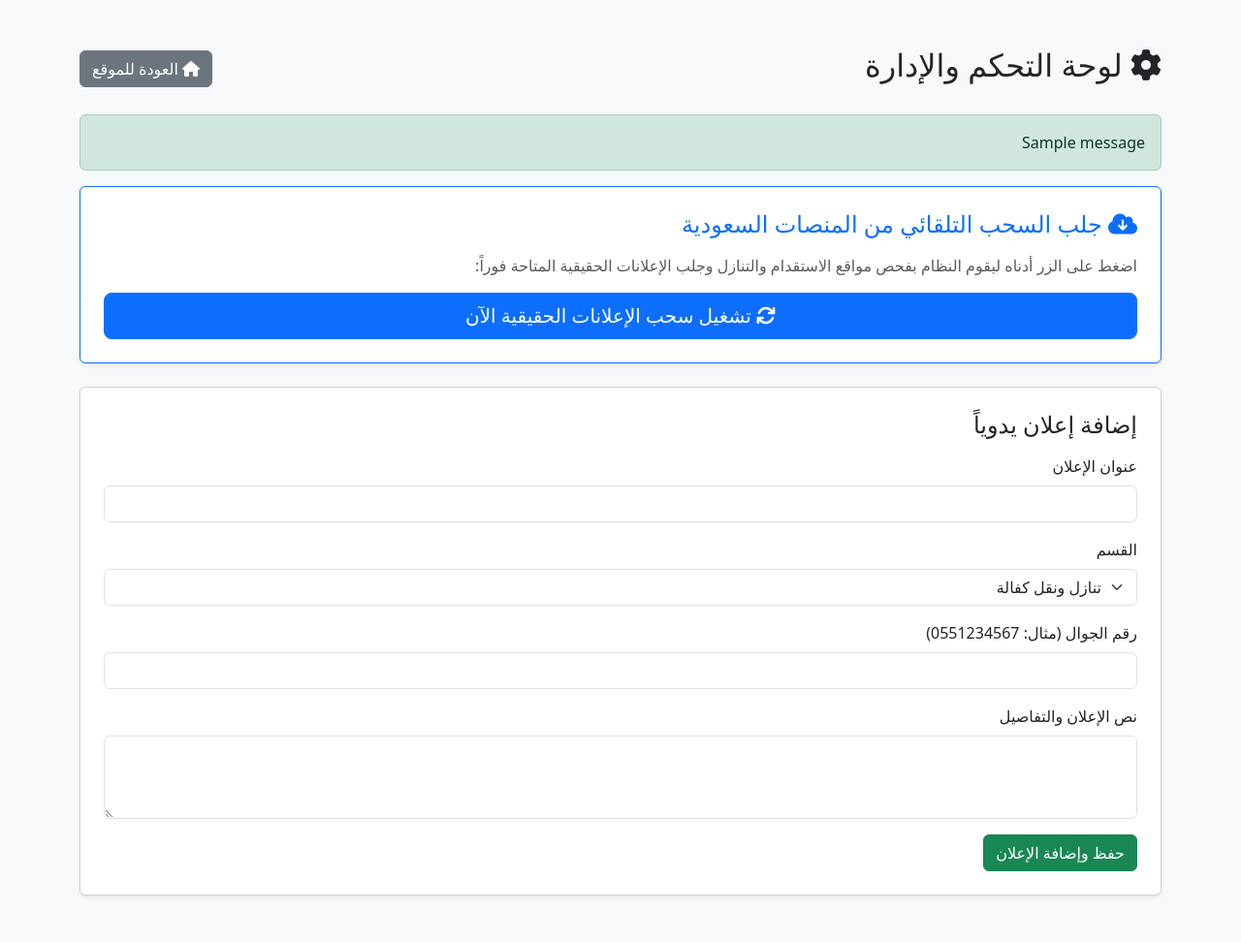
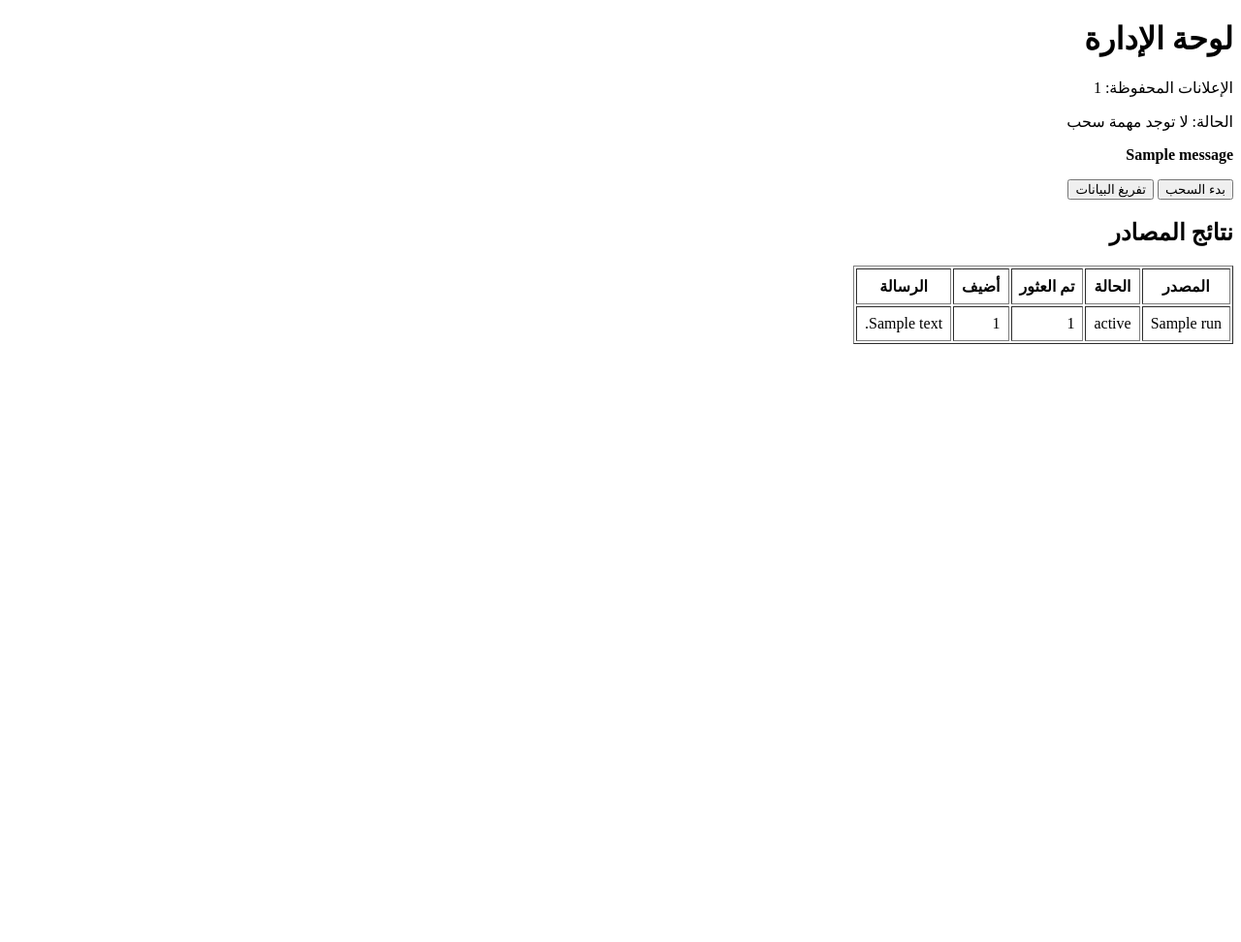
Before and after one commit to wgdanalhdad2-rgb/Wwrr2, a Flask app: page /admin in a window 1280 px wide. Shown: the whole page at 97% size. After the commit the page ends 355 px from the top, so only its background shows below. Run offline with Flask 3, Linux system fonts and the light colour scheme; tables that the repository leaves empty hold one stand-in row (values such as "Sample post"); one stand-in notice (Sample message) is shown.

Commit message:
Refactor admin.html for improved layout and content

```diff
--- a/templates/admin.html
+++ b/templates/admin.html
@@ -1,63 +1,39 @@
-<!DOCTYPE html>
+<!doctype html>
 <html lang="ar" dir="rtl">
 <head>
-    <meta charset="UTF-8">
-    <meta name="viewport" content="width=device-width, initial-scale=1.0">
-    <title>لوحة التحكم - منصة الناقل</title>
-    <link href="https://cdn.jsdelivr.net/npm/bootstrap@5.3.0/dist/css/bootstrap.min.css" rel="stylesheet">
-    <link rel="stylesheet" href="https://cdnjs.cloudflare.com/ajax/libs/font-awesome/6.4.0/css/all.min.css">
+  <meta charset="utf-8">
+  <title>إدارة السحب</title>
 </head>
-<body class="bg-light">
-    <div class="container my-5">
-        <div class="d-flex justify-content-between align-items-center mb-4">
-            <h2><i class="fa-solid fa-gear"></i> لوحة التحكم والإدارة</h2>
-            <a href="/" class="btn btn-secondary"><i class="fa-solid fa-home"></i> العودة للموقع</a>
-        </div>
+<body>
+  <h1>لوحة الإدارة</h1>
+  <p>الإعلانات المحفوظة: {{ total }}</p>
+  <p>الحالة: {% if is_running %}السحب جارٍ{% else %}لا توجد مهمة سحب{% endif %}</p>
 
-        {% with messages = get_flashed_messages(with_categories=true) %}
-            {% if messages %}
-                {% for category, message in messages %}
-                    <div class="alert alert-{{ 'success' if category == 'success' else 'danger' }}">{{ message }}</div>
-                {% endfor %}
-            {% endif %}
-        {% endwith %}
+  {% with messages = get_flashed_messages(with_categories=true) %}
+    {% for category, message in messages %}
+      <p><strong>{{ message }}</strong></p>
+    {% endfor %}
+  {% endwith %}
 
-        <!-- زر سحب الإعلانات الحقيقية -->
-        <div class="card p-4 shadow-sm mb-4 bg-white border-primary">
-            <h4 class="text-primary mb-3"><i class="fa-solid fa-cloud-arrow-down"></i> جلب السحب التلقائي من المنصات السعودية</h4>
-            <p class="text-muted">اضغط على الزر أدناه ليقوم النظام بفحص مواقع الاستقدام والتنازل وجلب الإعلانات الحقيقية المتاحة فوراً:</p>
-            <form method="POST">
-                <input type="hidden" name="action" value="scrape">
-                <button type="submit" class="btn btn-primary btn-lg w-100"><i class="fa-solid fa-sync"></i> تشغيل سحب الإعلانات الحقيقية الآن</button>
-            </form>
-        </div>
+  <form method="post">
+    <button name="action" value="scrape" {% if is_running %}disabled{% endif %}>بدء السحب</button>
+    <button name="action" value="clear" onclick="return confirm('حذف جميع الإعلانات؟')">تفريغ البيانات</button>
+  </form>
 
-        <div class="card p-4 shadow-sm mb-4">
-            <h4 class="mb-3">إضافة إعلان يدوياً</h4>
-            <form method="POST">
-                <input type="hidden" name="action" value="add">
-                <div class="mb-3">
-                    <label class="form-label">عنوان الإعلان</label>
-                    <input type="text" name="title" class="form-control" required>
-                </div>
-                <div class="mb-3">
-                    <label class="form-label">القسم</label>
-                    <select name="category" class="form-select">
-                        <option value="تنازل ونقل كفالة">تنازل ونقل كفالة</option>
-                        <option value="استقدام وتأشيرات">استقدام وتأشيرات</option>
-                    </select>
-                </div>
-                <div class="mb-3">
-                    <label class="form-label">رقم الجوال (مثال: 0551234567)</label>
-                    <input type="text" name="phone" class="form-control" required>
-                </div>
-                <div class="mb-3">
-                    <label class="form-label">نص الإعلان والتفاصيل</label>
-                    <textarea name="content" class="form-control" rows="3" required></textarea>
-                </div>
-                <button type="submit" class="btn btn-success">حفظ وإضافة الإعلان</button>
-            </form>
-        </div>
-    </div>
+  <h2>نتائج المصادر</h2>
+  <table border="1" cellpadding="8">
+    <tr>
+      <th>المصدر</th><th>الحالة</th><th>تم العثور</th><th>أضيف</th><th>الرسالة</th>
+    </tr>
+    {% for run in runs %}
+    <tr>
+      <td>{{ run.source_name }}</td>
+      <td>{{ run.status }}</td>
+      <td>{{ run.found_count }}</td>
+      <td>{{ run.inserted_count }}</td>
+      <td>{{ run.message or '-' }}</td>
+    </tr>
+    {% endfor %}
+  </table>
 </body>
 </html>
```
